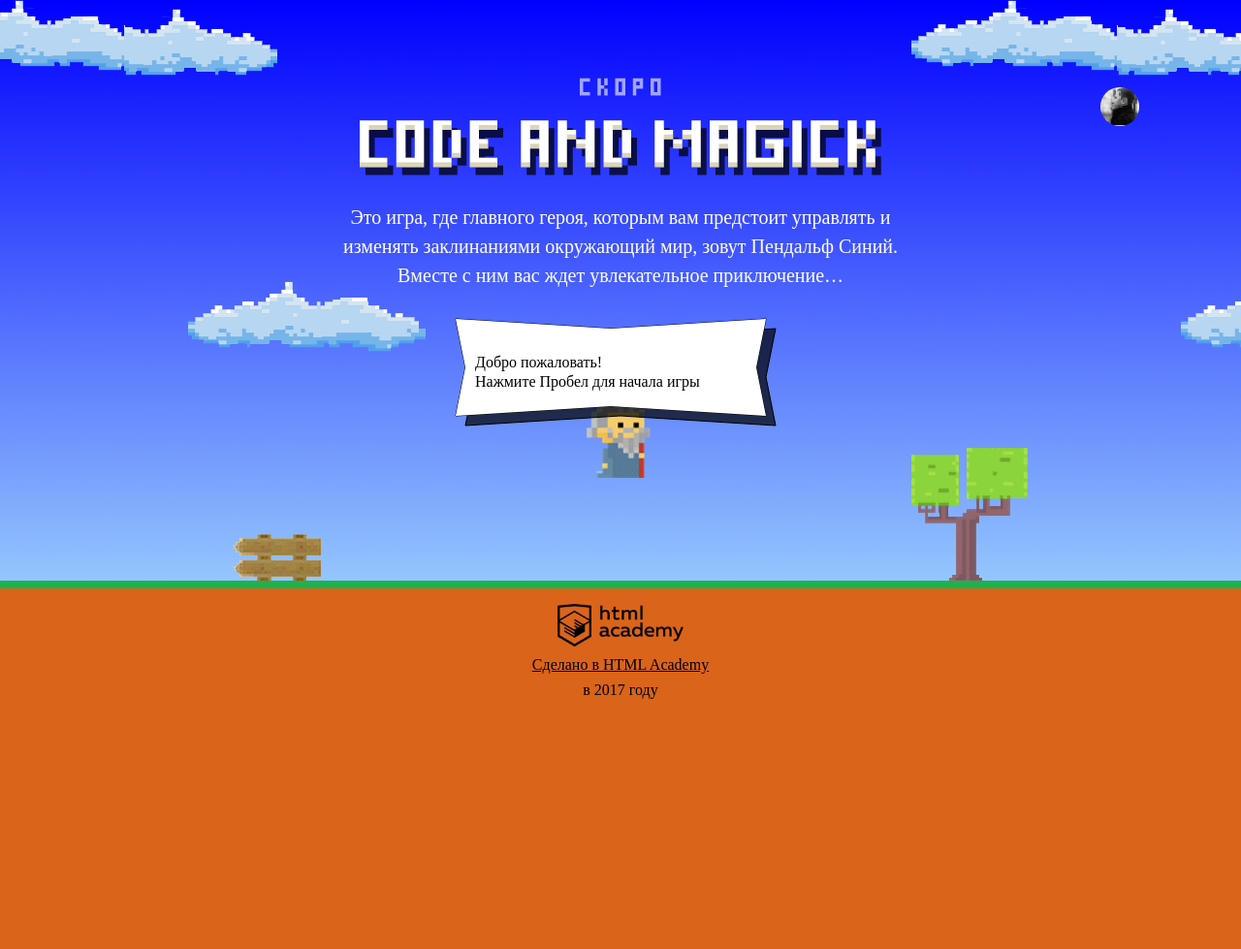
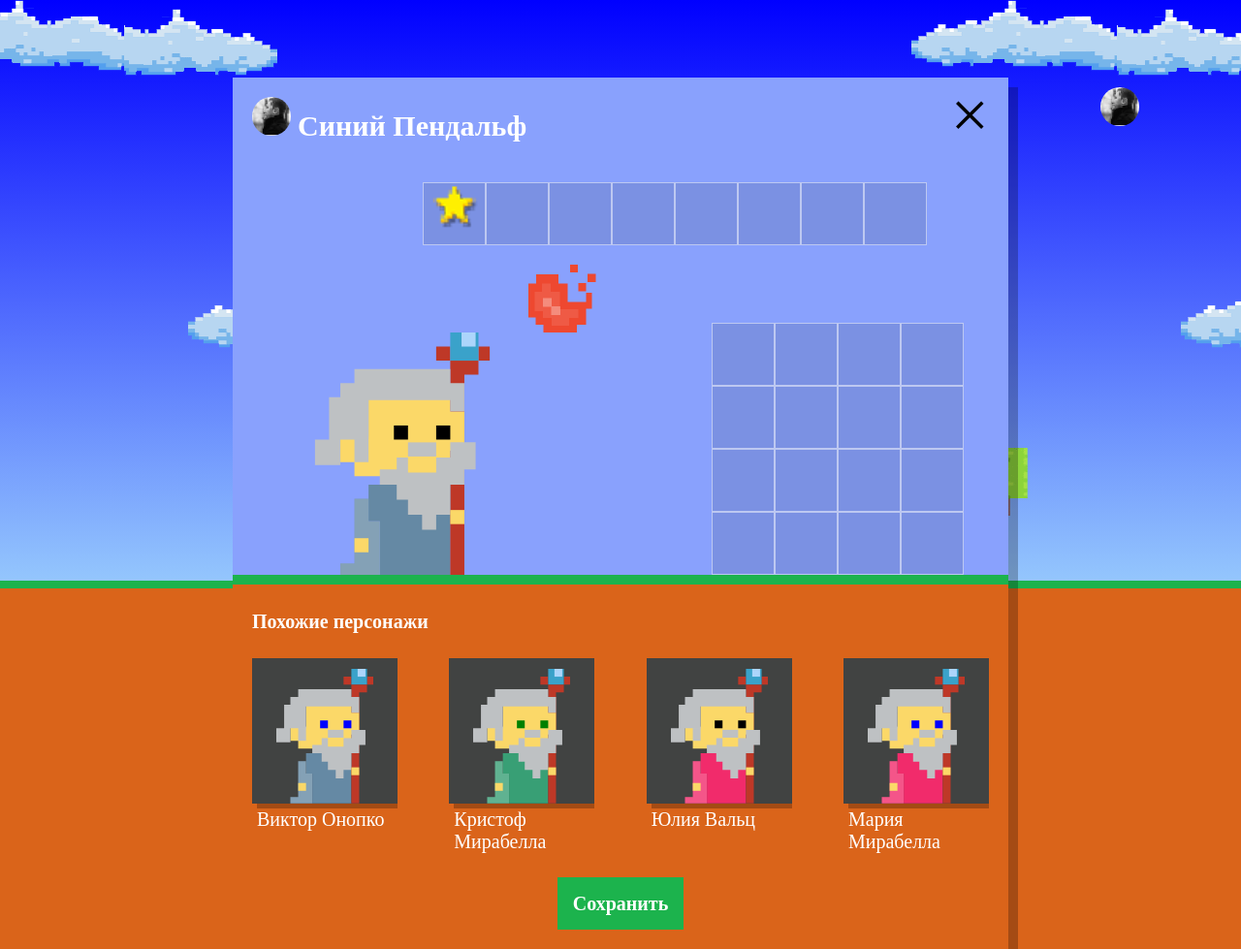
Before and after one commit to avkoltovich/WIP-code-and-magick-19, a website: page index.html in a window 1280 px wide. Shown: the whole page at 97% size. Before the commit the page ends 800 px from the top, so only its background shows below. Drawn offline with Linux system fonts and the light colour scheme; a web font is replaced by a local one.

Commit message:
Добавляет код задания

```diff
--- a/index.html
+++ b/index.html
@@ -206,6 +206,7 @@
 
 </script>
 
+<script src="js/setup.js"></script>
 <script src="js/stat.js"></script>
 <script src="js/game.js"></script>
 
--- /dev/null
+++ b/js/setup.js
@@ -0,0 +1,59 @@
+'use strict';
+
+var HIDDEN_CLASS = 'hidden';
+var USER_DIALOG = document.querySelector('.setup');
+var SIMILAR_LIST_ELEMENT = USER_DIALOG.querySelector('.setup-similar-list');
+var SIMILAR_WIZARD_TEMPLATE = document.querySelector('#similar-wizard-template')
+  .content
+  .querySelector('.setup-similar-item');
+var SIMILAR_SETUP = USER_DIALOG.querySelector('.setup-similar');
+var SIMILAR_LABEL = '.setup-similar-label';
+var WIZARD_COAT = '.wizard-coat';
+var WIZARD_EYES = '.wizard-eyes';
+var NUMBER_OF_WIZARD = 4;
+var NAMES = ['Иван', 'Хуан Себастьян', 'Мария', 'Кристоф', 'Виктор', 'Юлия', 'Люпита', 'Вашингтон'];
+var SURNAMES = ['да Марья', 'Верон', 'Мирабелла', 'Вальц', 'Онопко', 'Топольницкая', 'Нионго', 'Ирвинг'];
+var COAT_COLORS = ['rgb(101, 137, 164)', 'rgb(241, 43, 107)', 'rgb(146, 100, 161)', 'rgb(56, 159, 117)', 'rgb(215, 210, 55)', 'rgb(0, 0, 0)'];
+var EYES_COLORS = ['black', 'red', 'blue', 'yellow', 'green'];
+
+var getRandomItem = function (array) {
+  return array[Math.floor(Math.random() * array.length)];
+};
+
+var getRandomWizard = function (names, surnames, coat, eyes) {
+  var object = {};
+  object.name = getRandomItem(names) + ' ' + getRandomItem(surnames);
+  object.coatColor = getRandomItem(coat);
+  object.eyesColor = getRandomItem(eyes);
+  return object;
+};
+
+var renderWizard = function (wizard) {
+  var wizardElement = SIMILAR_WIZARD_TEMPLATE.cloneNode(true);
+
+  wizardElement.querySelector(SIMILAR_LABEL).textContent = wizard.name;
+  wizardElement.querySelector(WIZARD_COAT).style.fill = wizard.coatColor;
+  wizardElement.querySelector(WIZARD_EYES).style.fill = wizard.eyesColor;
+
+  return wizardElement;
+};
+
+var renderSimilarWizardTable = function () {
+  var wizards = [];
+
+  for (var i = 0; i < NUMBER_OF_WIZARD; i++) {
+    wizards.push(getRandomWizard(NAMES, SURNAMES, COAT_COLORS, EYES_COLORS));
+  }
+
+  var fragment = document.createDocumentFragment();
+
+  for (i = 0; i < wizards.length; i++) {
+    fragment.appendChild(renderWizard(wizards[i]));
+  }
+
+  SIMILAR_LIST_ELEMENT.appendChild(fragment);
+  USER_DIALOG.classList.remove(HIDDEN_CLASS);
+  SIMILAR_SETUP.classList.remove(HIDDEN_CLASS);
+};
+
+renderSimilarWizardTable();
```
